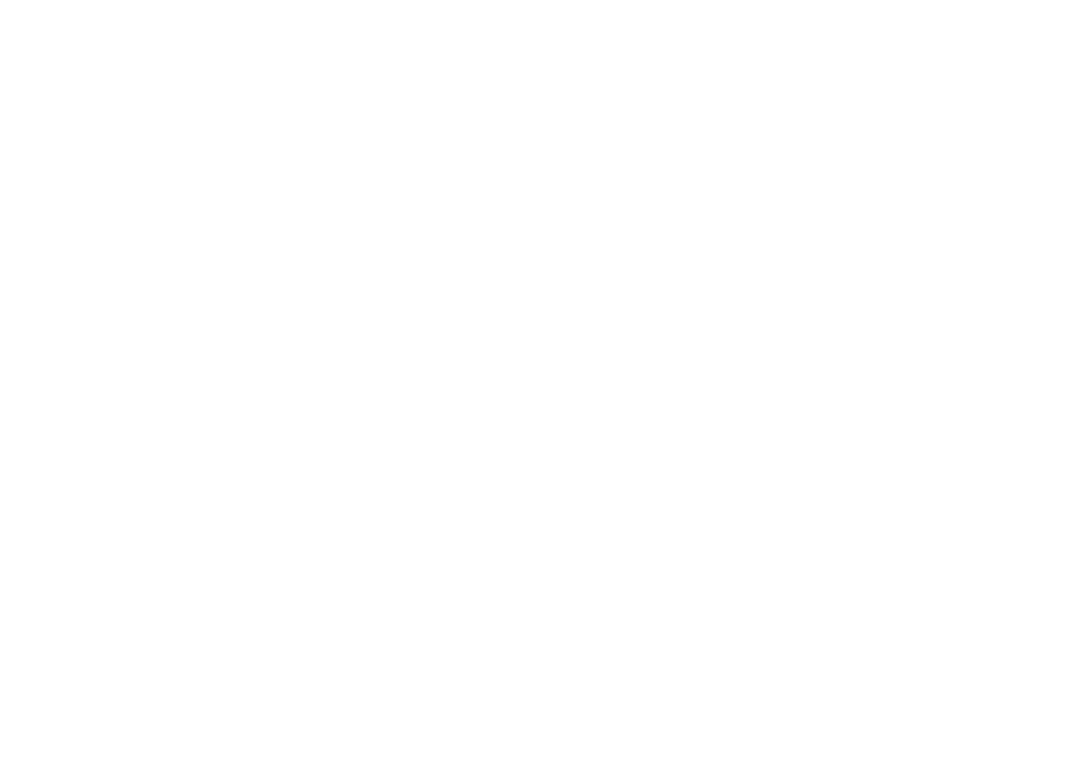
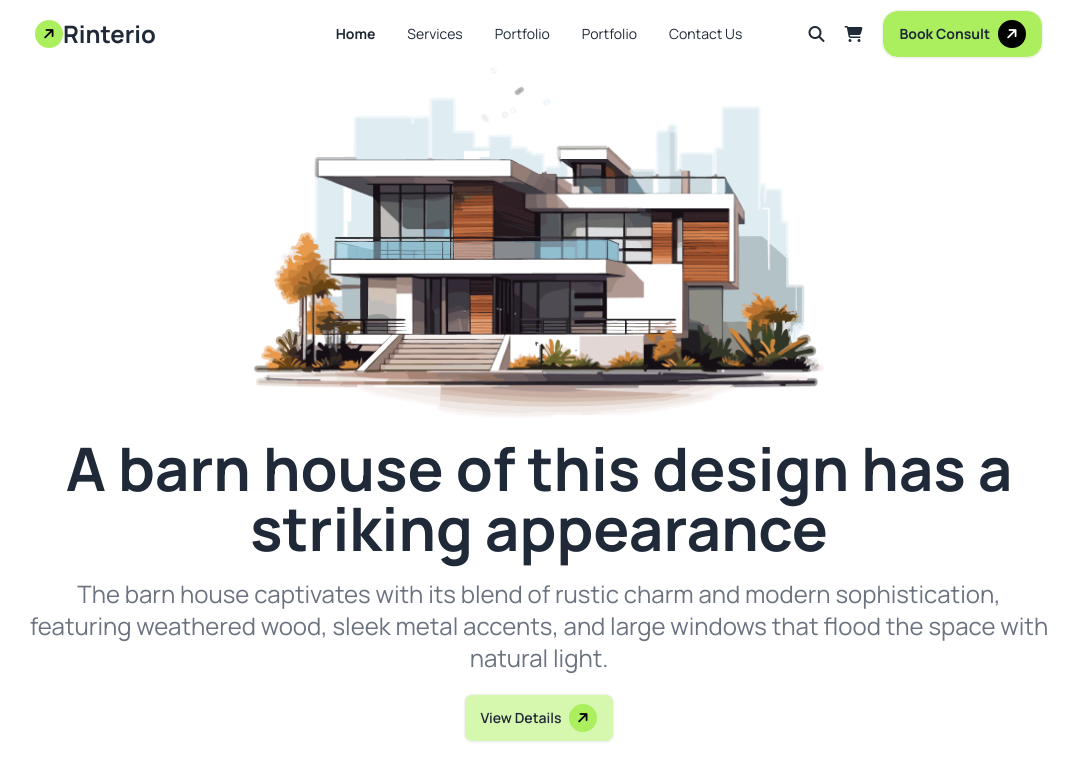
Before and after one commit to musfiq991/16-B10-Assignment-03, a plain HTML site: page index.html in a window 1280 px wide. Shown: the whole page, without its empty margins (101-1179 px from the left). Drawn offline with nearby package versions, Linux system fonts and the light colour scheme.

Commit message:
added header section

```diff
--- a/index.html
+++ b/index.html
@@ -22,18 +22,82 @@
             extend: {
               colors: {
                 clifford: '#da373d',
+                'arc-color': '#ABEF5F',
               }
             }
           }
         }
       </script>
+      <!-- font awesome cdn  -->
+      <script src="https://kit.fontawesome.com/b36fc2dc44.js" crossorigin="anonymous"></script>
 </head>
-<body class="font-manrope">
+<body class="font-manrope mx-4 md:mx-32">
     <!-- header section  -->
-     <header>
+     <header class="">
         <!-- nav bar  -->
-         <nav></nav>
+         <nav class="">
+         <div class="">
+          <div class="">
+            <div class="navbar bg-base-100">
+              <div class="navbar-start ">
+
+                <a class="inline-flex justify-center items-center "><i class="fa-solid fa-arrow-right -rotate-45 text-sm w-7 h-7 rounded-full bg-arc-color text-black inline-flex justify-center items-center"></i><span class="text-2xl font-bold">Rinterio</span></a>
+              </div>
+              <div class="navbar-center hidden lg:flex">
+                <ul class="menu menu-horizontal px-1">
+                  <li class="font-bold"><a>Home</a></li>
+                  <li><a>Services</a></li>
+                  <li><a>Portfolio</a></li>
+                  <li><a>Portfolio</a></li>
+                  <li><a>Contact Us</a></li>
+                </ul>
+              </div>
+              <div class="navbar-end">
+                <div class="dropdown">
+                  <div tabindex="0" role="button" class="btn btn-ghost lg:hidden">
+                    <svg
+                      xmlns="http://www.w3.org/2000/svg"
+                      class="h-5 w-5"
+                      fill="none"
+                      viewBox="0 0 24 24"
+                      stroke="currentColor">
+                      <path
+                        stroke-linecap="round"
+                        stroke-linejoin="round"
+                        stroke-width="2"
+                        d="M4 6h16M4 12h8m-8 6h16" />
+                    </svg>
+                  </div>
+                  <ul
+                    tabindex="0"
+                    class="menu menu-sm dropdown-content bg-base-100 rounded-box z-[1] p-2 shadow">
+                    <li class="font-bold"><a>Home</a></li>
+                    <li><a>Services</a></li>
+                    <li><a>Portfolio</a></li>
+                    <li><a>Portfolio</a></li>
+                    <li><a>Contact Us</a></li>
+                  </ul>
+                </div>
+
+               <div class="hidden lg:flex justify-center items-center gap-5"><i class="fa-solid fa-magnifying-glass"></i><i class="fa-solid fa-cart-shopping"></i> <a class="btn rounded-2xl bg-arc-color font-bold ">Book Consult<i class="fa-solid fa-arrow-right -rotate-45 w-7 h-7 rounded-full bg-black text-white inline-flex justify-center items-center"></i></a></div>
+
+              </div>
+            </div>
+          </div>
+
+         </div>
+         </nav>
          <!-- header infos -->
+          <!-- bg image  -->
+<div class="space-y-5">
+       <div class="flex justify-center"> <img class="" src="assets/banner.png" alt=""></div>
+       <!-- bg-info and btn  -->
+    <div class="text-center space-y-5">
+        <h1 class="font-bold text-6xl ">A barn house of this design has a striking appearance</h1>
+    <p class="text-gray-500 text-2xl">The barn house captivates with its blend of rustic charm and modern sophistication, featuring weathered wood, sleek metal accents, and large windows that flood the space with natural light.</p>
+    <button class="btn bg-arc-color bg-opacity-50">View Details<i class="fa-solid fa-arrow-right -rotate-45 w-7 h-7 rounded-full bg-arc-color text-black inline-flex justify-center items-center"></i></button>
+    </div>
+</div>
      </header>
      <!-- main section  -->
      <main>
```
